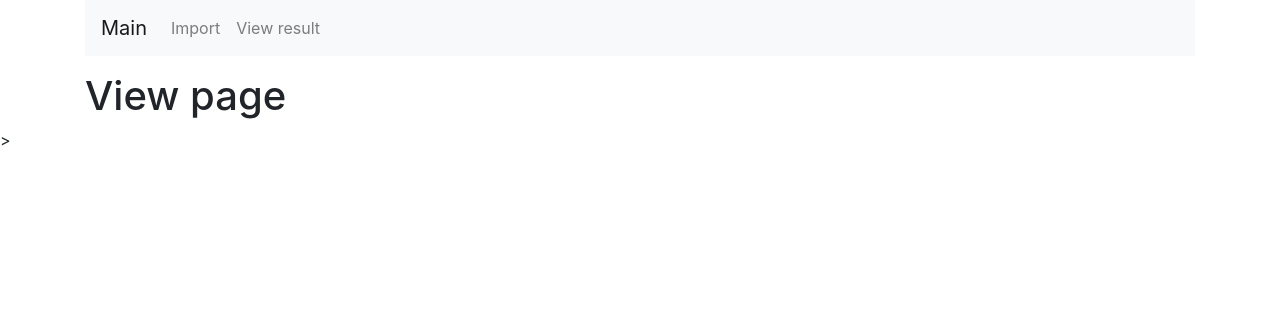
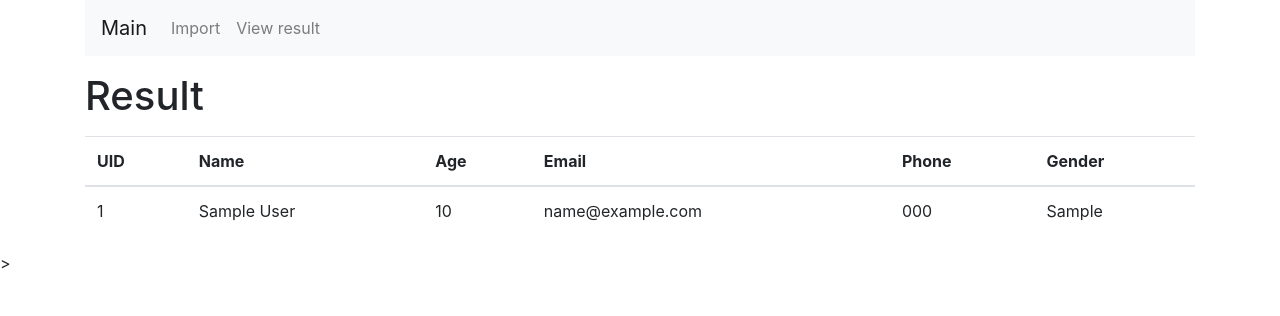
Before and after one commit to tarasMatskovich/galanix, a PHP site: page /view in a window 1280 px wide. Shown: the top 316 px of the page. Run offline with PHP 8.4, Linux system fonts and the light colour scheme; tables that the repository leaves empty or names only in its code hold one stand-in row (values such as "Sample post").

Commit message:
Made result page

```diff
--- a/controllers/ResultController.php
+++ b/controllers/ResultController.php
@@ -4,12 +4,16 @@
 namespace App\Controllers;
 
 use App\Components\View;
+use App\Models\User;
 
 
 class ResultController extends BaseController
 {
     public function index()
     {
-        return View::render('view');
+        $users = User::get();
+        return View::render('view', [
+            'users' => $users
+        ]);
     }
 }
--- a/views/view.php
+++ b/views/view.php
@@ -1,6 +1,45 @@
 <?php require_once dirname(__FILE__) . "/layouts/header.php"; ?>
     <div class="container">
-        <h1>View page</h1>
+        <h1 class="mb-3">Result</h1>
+
+        <div class="users">
+            <table class="table">
+                <thead>
+                    <tr>
+                        <th scope="col">UID</th>
+                        <th scope="col">Name</th>
+                        <th scope="col">Age</th>
+                        <th scope="col">Email</th>
+                        <th scope="col">Phone</th>
+                        <th scope="col">Gender</th>
+                    </tr>
+                </thead>
+                <tbody>
+                    <?php foreach ($users as $user):?>
+                        <tr>
+                            <td>
+                                <?php echo $user->id;?>
+                            </td>
+                            <td>
+                                <?php echo $user->name;?>
+                            </td>
+                            <td>
+                                <?php echo $user->age;?>
+                            </td>
+                            <td>
+                                <?php echo $user->email;?>
+                            </td>
+                            <td>
+                                <?php echo $user->phone;?>
+                            </td>
+                            <td>
+                                <?php echo $user->gender;?>
+                            </td>
+                        </tr>
+                    <?php endforeach;?>
+                </tbody>
+            </table>
+        </div>
     </div>
 
 <?php require_once dirname(__FILE__) . "/layouts/footer.php"; ?>
```
